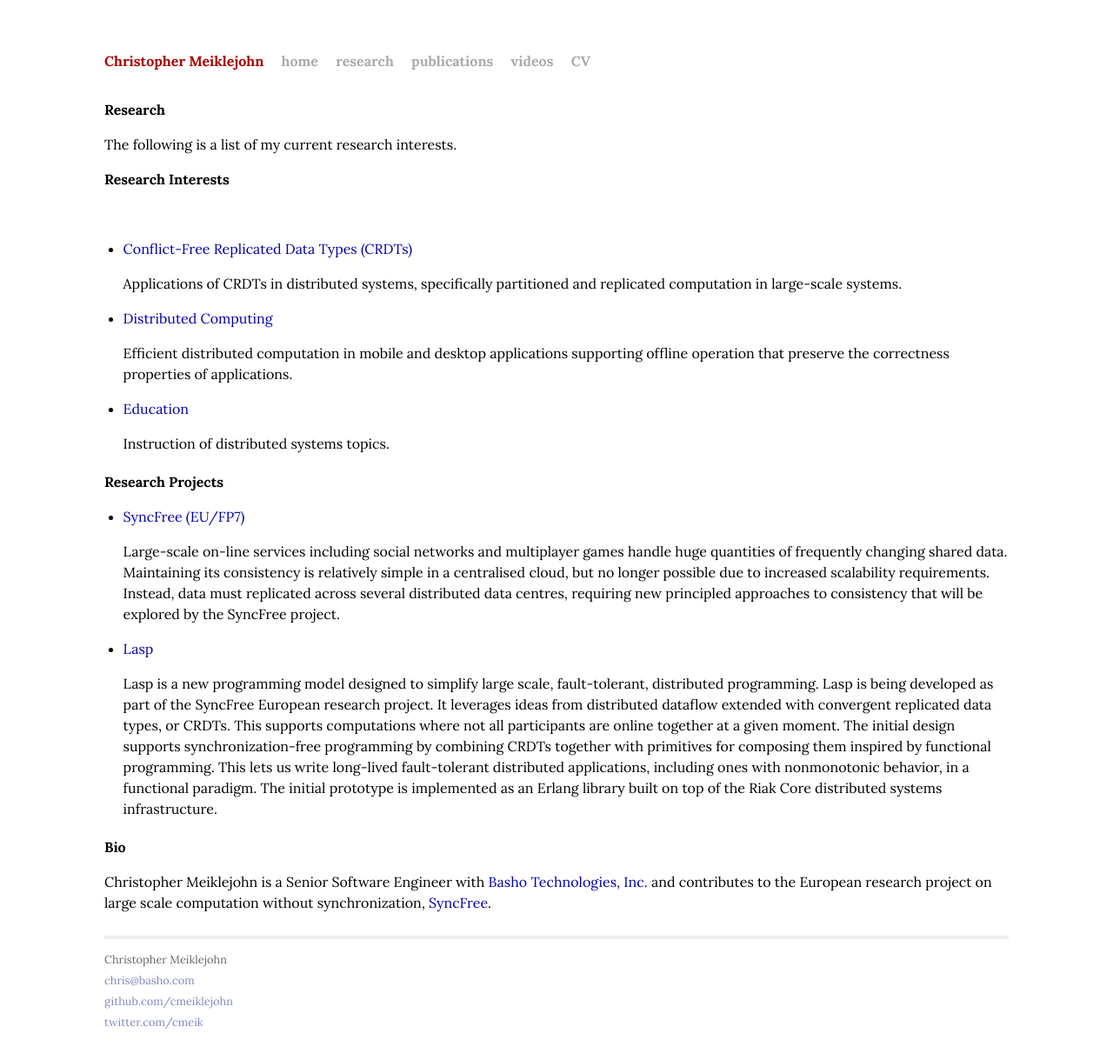
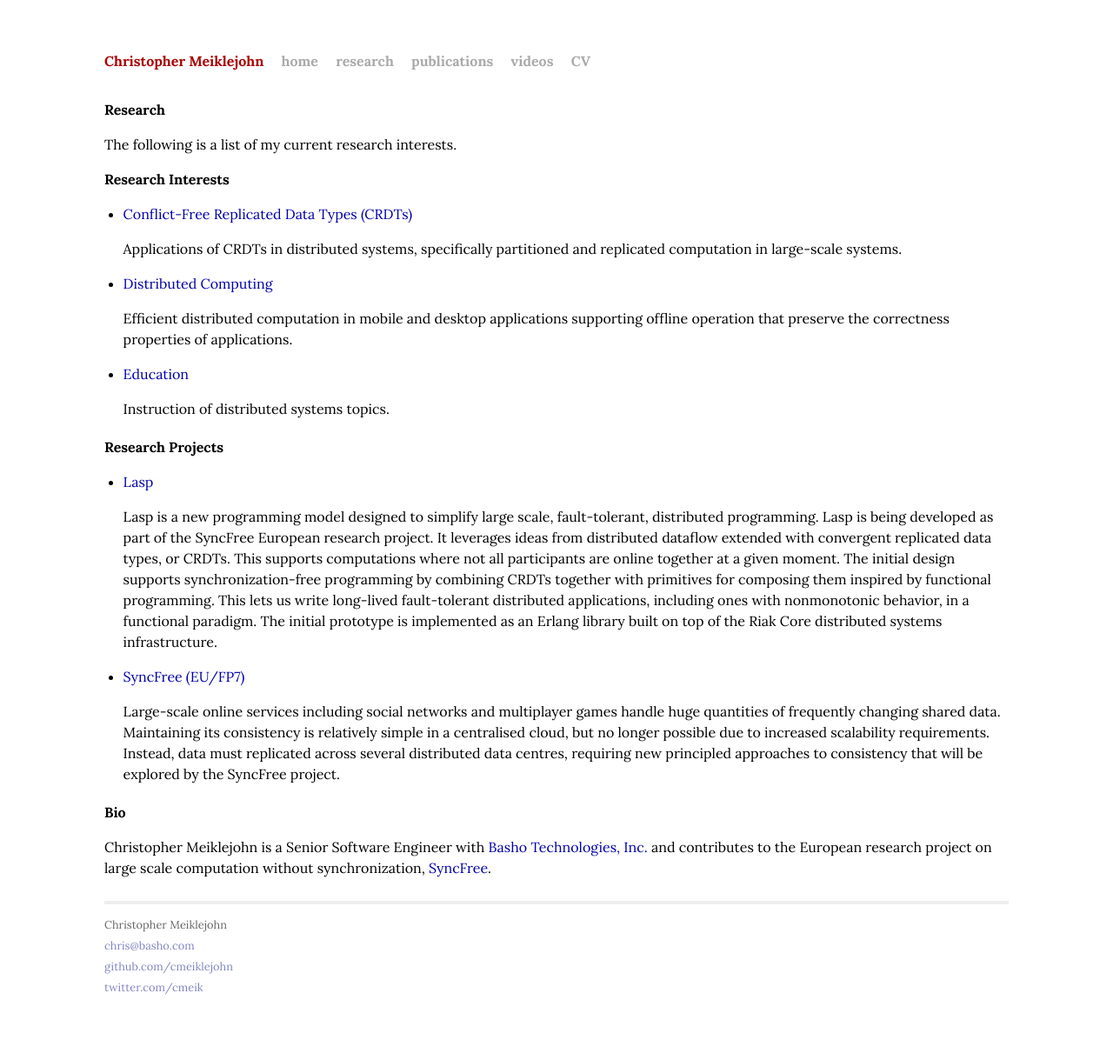
Before and after one commit to cmeiklejohn/cmeiklejohn.github.io, a Jekyll site: the page built from research.html, in a window 1280 px wide. Shown: the whole page at 87% size. Built offline with Jekyll 4.4.1, drawn with Linux system fonts in a browser that asks for light colours; after the commit the page ends 1171 px from its top, so only the background shows below that.

Commit message:
Minor tweaks.

```diff
--- a/research.html
+++ b/research.html
@@ -7,7 +7,7 @@ title: Research
   <h1>Research</h1>
   <p>The following is a list of my current research interests.</p>
   <h2>Research Interests</h2>
-  <p>&nbsp;</p>
+  <p></p>
 
   <ul>
     <li><a href="/crdt/2014/07/22/readings-in-crdts.html">Conflict-Free Replicated Data Types (CRDTs)</a>
@@ -25,11 +25,11 @@ title: Research
   <p></p>
 
   <ul>
-    <li><a href="https://syncfree.lip6.fr">SyncFree (EU/FP7)</a>
-      <p>Large-scale on-line services including social networks and multiplayer games handle huge quantities of frequently changing shared data. Maintaining its consistency is relatively simple in a centralised cloud, but no longer possible due to increased scalability requirements. Instead, data must replicated across several distributed data centres, requiring new principled approaches to consistency that will be explored by the SyncFree project.</p>
-    </li>
     <li><a href="http://lasp-lang.org">Lasp</a>
       <p>Lasp is a new programming model designed to simplify large scale, fault-tolerant, distributed programming. Lasp is being developed as part of the SyncFree European research project. It leverages ideas from distributed dataflow extended with convergent replicated data types, or CRDTs. This supports computations where not all participants are online together at a given moment. The initial design supports synchronization-free programming by combining CRDTs together with primitives for composing them inspired by functional programming. This lets us write long-lived fault-tolerant distributed applications, including ones with nonmonotonic behavior, in a functional paradigm. The initial prototype is implemented as an Erlang library built on top of the Riak Core distributed systems infrastructure.</p>
     </li>
+    <li><a href="https://syncfree.lip6.fr">SyncFree (EU/FP7)</a>
+      <p>Large-scale online services including social networks and multiplayer games handle huge quantities of frequently changing shared data. Maintaining its consistency is relatively simple in a centralised cloud, but no longer possible due to increased scalability requirements. Instead, data must replicated across several distributed data centres, requiring new principled approaches to consistency that will be explored by the SyncFree project.</p>
+    </li>
   </ul>
 </div>
```
